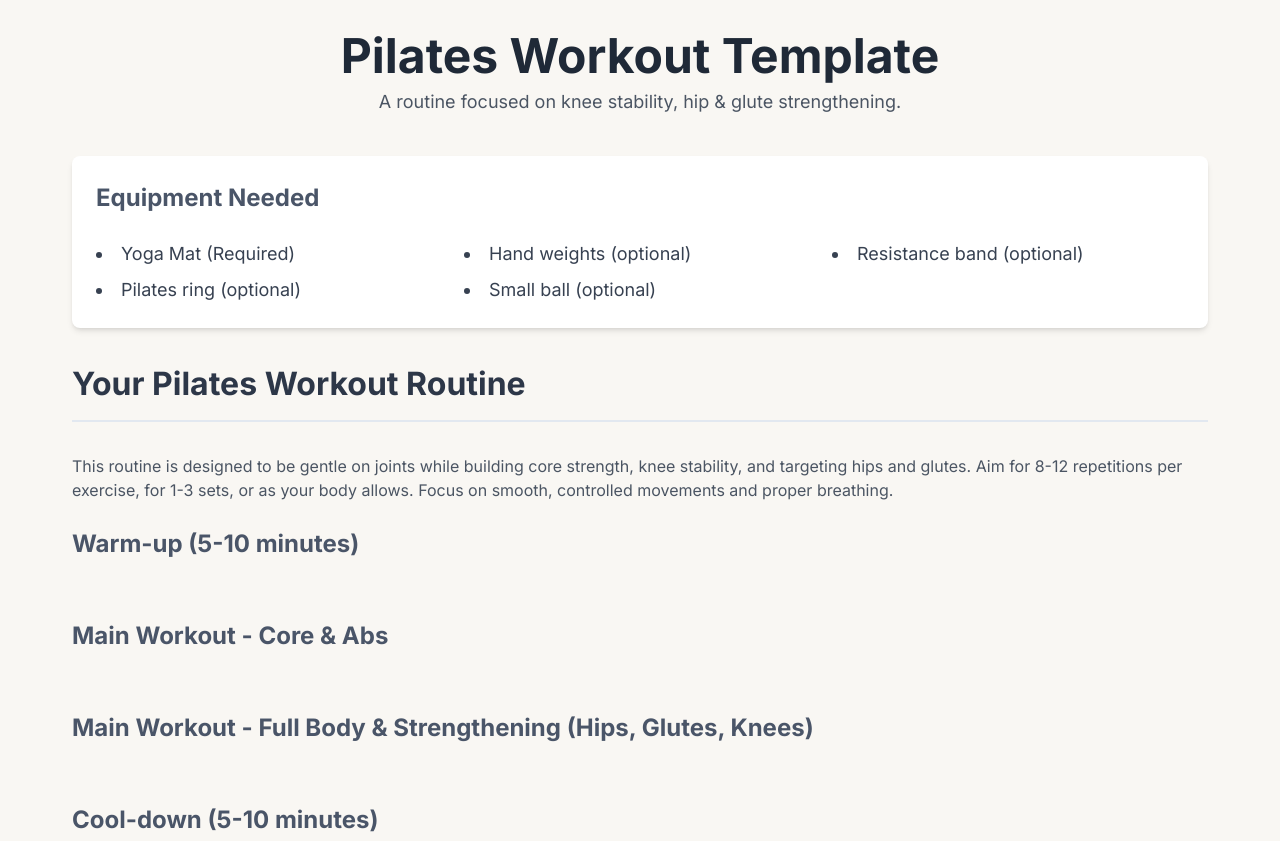
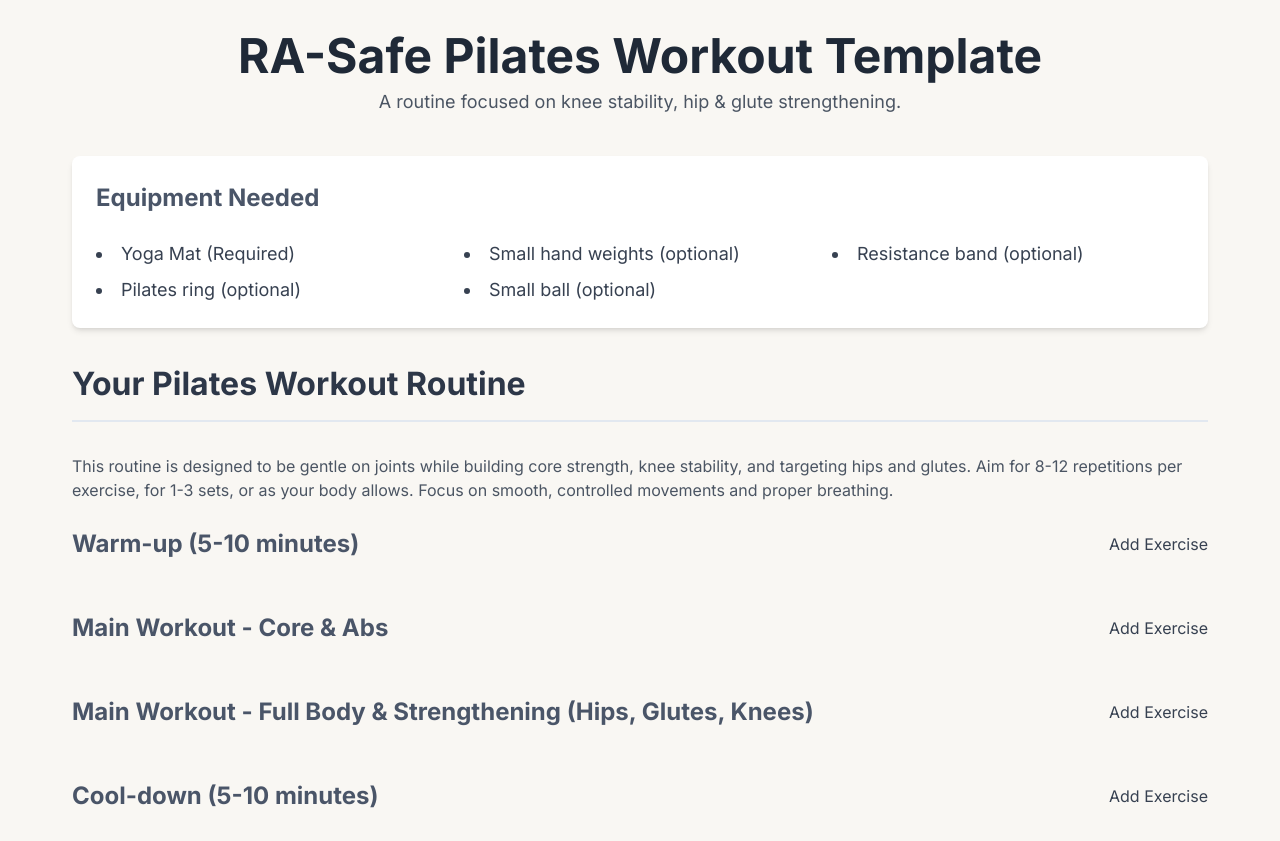
Before and after one commit to codingcutie/pilatesworkout, a plain HTML site: page index.html in a window 1280 px wide. Shown: the top 841 px of the page. Drawn offline with nearby package versions, Linux system fonts and the light colour scheme; a script that the page names is missing.

Commit message:
Update index.html

```diff
--- a/index.html
+++ b/index.html
@@ -3,7 +3,7 @@
 <head>
     <meta charset="UTF-8">
     <meta name="viewport" content="width=device-width, initial-scale=1.0">
-    <title>Pilates Workout Template</title>
+    <title>RA-Safe Pilates Workout Template</title>
     <!-- Link to Tailwind CSS CDN -->
     <script src="https://cdn.tailwindcss.com"></script>
     <!-- Link to Google Fonts for 'Inter' -->
@@ -16,10 +16,9 @@
     <!-- No Firebase SDKs needed -->
 </head>
 <body class="text-gray-700">
-
     <div class="main-container">
         <header class="text-center mb-10">
-            <h1 class="text-4xl md:text-5xl font-bold text-gray-800">Pilates Workout Template</h1>
+            <h1 class="text-4xl md:text-5xl font-bold text-gray-800">RA-Safe Pilates Workout Template</h1>
             <p class="text-lg text-gray-600 mt-2">A routine focused on knee stability, hip & glute strengthening.</p>
         </header>
 
@@ -27,7 +26,7 @@
             <h2 class="subsection-title">Equipment Needed</h2>
             <ul class="list-disc list-inside text-lg grid grid-cols-1 sm:grid-cols-2 lg:grid-cols-3 gap-y-2 gap-x-4">
                 <li>Yoga Mat (Required)</li>
-                <li>Hand weights (optional)</li>
+                <li>Small hand weights (optional)</li>
                 <li>Resistance band (optional)</li>
                 <li>Pilates ring (optional)</li>
                 <li>Small ball (optional)</li>
@@ -38,16 +37,28 @@
             <h2 class="section-title">Your Pilates Workout Routine</h2>
             <p class="mb-6 text-gray-600">This routine is designed to be gentle on joints while building core strength, knee stability, and targeting hips and glutes. Aim for 8-12 repetitions per exercise, for 1-3 sets, or as your body allows. Focus on smooth, controlled movements and proper breathing.</p>
 
-            <h3 class="subsection-title">Warm-up (5-10 minutes)</h3>
+            <div class="flex items-center justify-between mb-4">
+                <h3 class="subsection-title mb-0">Warm-up (5-10 minutes)</h3>
+                <button class="btn-add-existing-exercise" data-section-type="warmup">Add Exercise</button>
+            </div>
             <div id="warm-up-list" class="grid grid-cols-1 md:grid-cols-2 lg:grid-cols-3 gap-6 mb-8"></div>
 
-            <h3 class="subsection-title">Main Workout - Core & Abs</h3>
-            <div id="workout-list-1" class="grid grid-cols-1 md:grid-cols-2 lg:grid-cols-3 gap-6 mb-8"></div>
+            <div class="flex items-center justify-between mb-4">
+                <h3 class="subsection-title mb-0">Main Workout - Core & Abs</h3>
+                <button class="btn-add-existing-exercise" data-section-type="core">Add Exercise</button>
+            </div>
+            <div id="core-workout-list" class="grid grid-cols-1 md:grid-cols-2 lg:grid-cols-3 gap-6 mb-8"></div>
 
-            <h3 class="subsection-title">Main Workout - Full Body & Strengthening (Hips, Glutes, Knees)</h3>
-            <div id="workout-list-2" class="grid grid-cols-1 md:grid-cols-2 lg:grid-cols-3 gap-6 mb-8"></div>
+            <div class="flex items-center justify-between mb-4">
+                <h3 class="subsection-title mb-0">Main Workout - Full Body & Strengthening (Hips, Glutes, Knees)</h3>
+                <button class="btn-add-existing-exercise" data-section-type="full-body">Add Exercise</button>
+            </div>
+            <div id="full-body-workout-list" class="grid grid-cols-1 md:grid-cols-2 lg:grid-cols-3 gap-6 mb-8"></div>
 
-            <h3 class="subsection-title">Cool-down (5-10 minutes)</h3>
+            <div class="flex items-center justify-between mb-4">
+                <h3 class="subsection-title mb-0">Cool-down (5-10 minutes)</h3>
+                <button class="btn-add-existing-exercise" data-section-type="cooldown">Add Exercise</button>
+            </div>
             <div id="cool-down-list" class="grid grid-cols-1 md:grid-cols-2 lg:grid-cols-3 gap-6 mb-8"></div>
         </section>
 
@@ -80,6 +91,29 @@
         </div>
     </div>
 
+    <!-- Add Existing Exercise Modal -->
+    <div id="addExistingExerciseModal" class="modal-overlay hidden">
+        <div class="modal-content">
+            <button class="modal-close-button" id="closeExistingExerciseModalBtn">&times;</button>
+            <h2 class="text-2xl font-semibold mb-4 text-gray-700">Add Exercise to <span id="addExistingExerciseModalTitleType"></span></h2>
+            <p class="text-gray-600 mb-6">Select an exercise to add from the available list:</p>
+
+            <div class="mb-4">
+                <label for="availableExercisesSelect" class="block text-sm font-medium text-gray-700 mb-1">Choose Exercise:</label>
+                <select id="availableExercisesSelect" class="w-full p-2 border border-gray-300 rounded-md focus:outline-none focus:ring-1 focus:ring-teal-500 text-sm">
+                    <!-- Options will be populated by script.js -->
+                </select>
+            </div>
+
+            <input type="hidden" id="selectedSectionType"> <!-- Hidden field to store section type -->
+
+            <div class="flex justify-end space-x-4 pt-4">
+                <button type="button" class="btn-cancel" id="cancelAddExistingExerciseBtn">Cancel</button>
+                <button type="button" class="btn-action" id="confirmAddExistingExerciseBtn">Add Selected Exercise</button>
+            </div>
+        </div>
+    </div>
+
     <!-- Hidden div for PDF content generation -->
     <div id="pdfContent" class="pdf-content-wrapper"></div>
 
```
